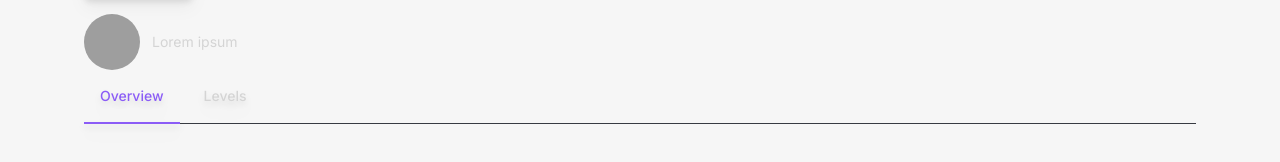
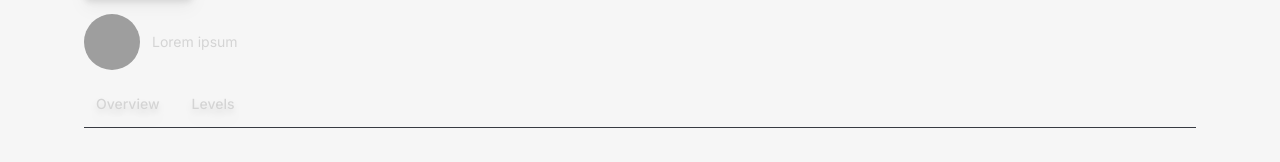
Before and after one commit to Luna-devv/mellow-web, a Next.js app: page /dashboard/1 in a window 1280 px wide. Shown: the part 266-428 px from the top of the page. Built offline with nearby package versions, Linux system fonts and the light colour scheme; no server answers; grey boxes are pictures that could not be loaded.

Commit message:
improve tab list

```diff
--- a/components/List.tsx
+++ b/components/List.tsx
@@ -1,4 +1,5 @@
-import React, { FunctionComponent } from "react";
+import { useRouter } from "next/navigation";
+import React, { FunctionComponent, useState } from "react";
 
 interface Props {
     tabs: {
@@ -6,17 +7,27 @@ interface Props {
         icon?: React.ReactElement;
         value: string;
     }[];
-    stateHook: React.Dispatch<React.SetStateAction<string>>;
-    state: string;
+    url: string;
 }
 
-export const ListTab: FunctionComponent<Props> = ({ tabs, stateHook, state }) => {
+export const ListTab: FunctionComponent<Props> = ({ tabs, url }) => {
+    const [state, setState] = useState<string>("/");
+    const router = useRouter();
+
     return (
-        <div className="text-sm font-medium text-center border-b border-wamellow-light">
+        <div className="text-sm font-medium text-center border-b border-wamellow-light my-3">
             <ul className="flex flex-wrap -mb-px">
                 {tabs.map((tab) => (
                     <li className="mr-2" key={tab.name}>
-                        <button className={`inline-block p-4 border-b-2 border-transparent rounded-t-lg ${state === tab.value ? "text-violet-500 border-b-2 border-violet-500" : ""} hover:text-violet-400 duration-200 drop-shadow-lg`} onClick={() => stateHook(tab.value)}>{tab.name}</button>
+                        <button
+                            className={`inline-block p-3 border-b-2 border-transparent rounded-t-lg ${state === tab.value ? "text-violet-500 border-b-2 border-violet-500" : ""} hover:text-violet-400 duration-200 drop-shadow-lg`}
+                            onClick={() => {
+                                setState(tab.value);
+                                router.push(`${url}${tab.value}`);
+                            }}
+                        >
+                            {tab.name}
+                        </button>
                     </li>
                 ))}
             </ul>
```
